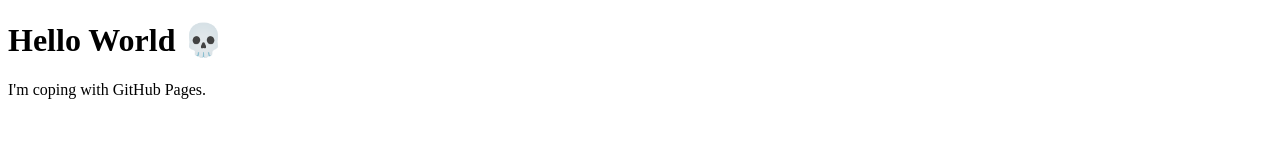
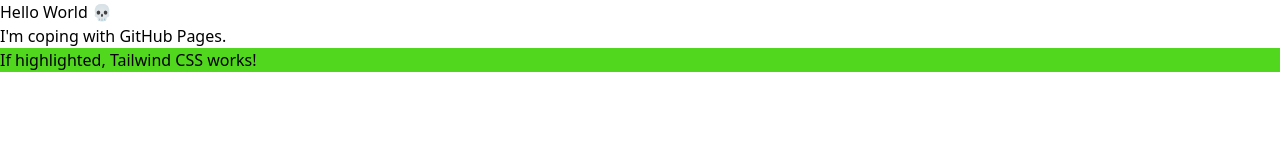
Before and after one commit to Solaireis/solaireis.github.io, a website: page docs/index.html in a window 1280 px wide. Drawn offline with nearby package versions, Linux system fonts and the light colour scheme; files that its build step writes are made by us from their sources.

Commit message:
Added tailwind CSS to the website

```diff
--- /dev/null
+++ b/docs/assets/css/main.css
@@ -0,0 +1,3 @@
+@tailwind base;
+@tailwind components;
+@tailwind utilities;
--- a/docs/index.html
+++ b/docs/index.html
@@ -1,8 +1,15 @@
 <!DOCTYPE html>
 <html>
+    <head>
+        <link rel="stylesheet" href="assets/css/tailwind.css">
+        </head>
     <body>
         <h1>Hello World 💀</h1>
         <p>I'm coping with GitHub Pages.</p>
+        <p class="bg-[#50d71e]">
+
+            If highlighted, Tailwind CSS works!
+        </p>
 
     </body>
 </html>
--- /dev/null
+++ b/docs/tailwind.config.js
@@ -0,0 +1,11 @@
+/** @type {import('tailwindcss').Config} */
+module.exports = {
+  content: [
+    "assets/**/*.{html,js}",
+    "index.html",
+  ],
+  theme: {
+    extend: {},
+  },
+  plugins: [],
+}
```
Also changed, not shown: docs/package.json (added, +9 -0 lines), README.md, docs/assets/img/kokomi.jpeg (added), 2 other files.
